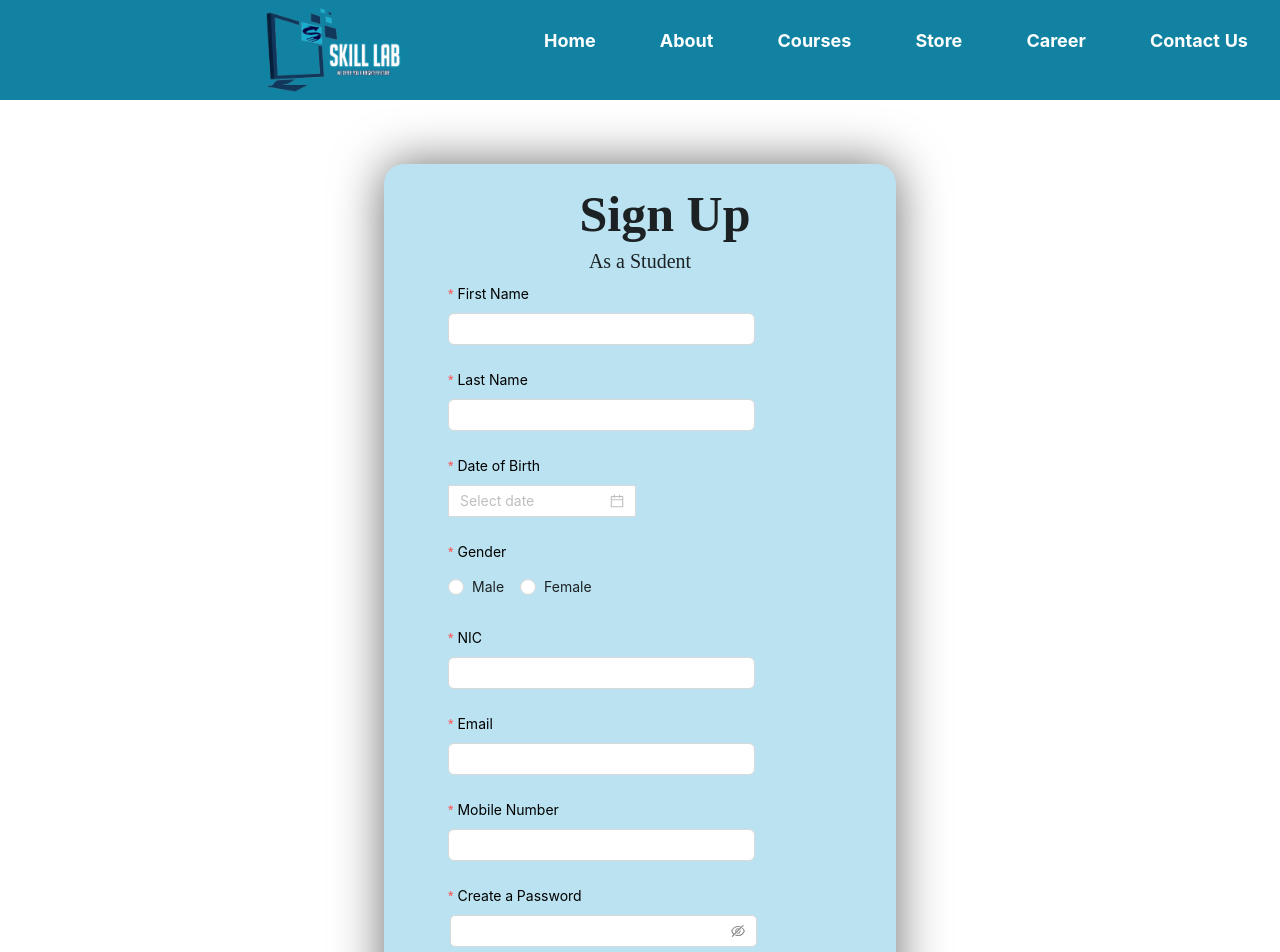
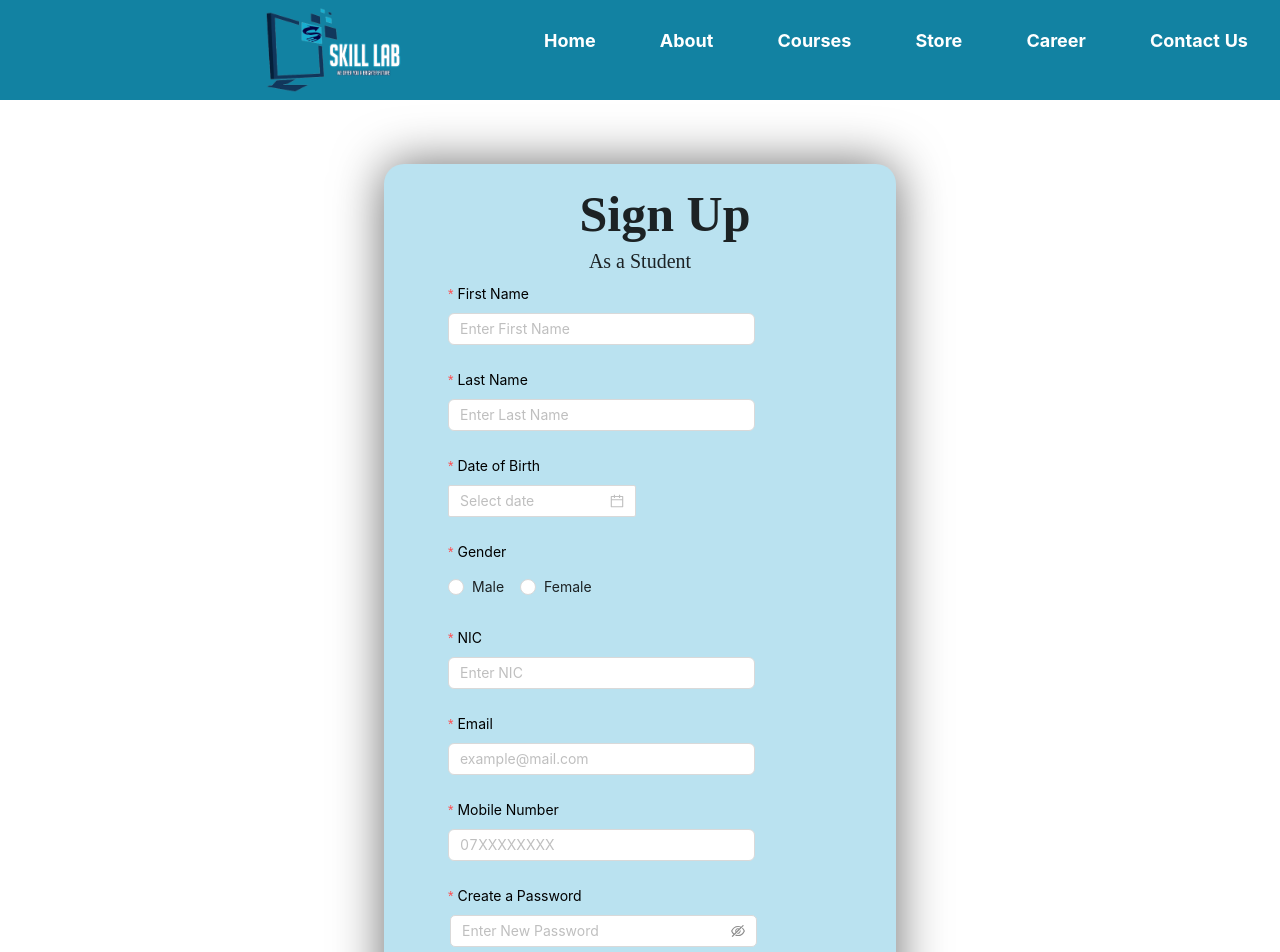
Before and after one commit to kelum99/Skill-Lab, a React (Create React App) app: page /signupstd in a window 1280 px wide. Shown: the top 952 px of the page. Built offline with nearby package versions, Linux system fonts and the light colour scheme.

Commit message:
authentication done new

```diff
--- a/src/pages/Authentication Management/LecManagement.js
+++ b/src/pages/Authentication Management/LecManagement.js
@@ -12,9 +12,6 @@ function LecManagement() {
   const [data, setData] = useState([]);
   const [loading, setLoading] = useState(true);
   const { request } = useRequest();
-
-
-
 
   function confirm(e) {
     console.log(e);
@@ -154,7 +151,7 @@ function LecManagement() {
       <br /><br /><h1 className="Heading1">Authentication Administrator</h1>
 
       <Link to="/authenticationreport">
-         <Button type="primary" className="btnReport" icon={<PrinterOutlined />}> Get Report </Button>
+        <Button type="primary" className="btnReport" icon={<PrinterOutlined />}> Get Report </Button>
       </Link>
 
       <Table columns={columns} dataSource={data} size="middle" pagination={false} className="tbl" />
--- a/src/pages/Authentication Management/SignupLec.js
+++ b/src/pages/Authentication Management/SignupLec.js
@@ -64,7 +64,7 @@ function SignupLec() {
                   required: true,
                 },
               ]}>
-              <Input />
+              <Input placeholder="Enter First Name " />
             </Form.Item>
 
             <Form.Item
@@ -75,7 +75,7 @@ function SignupLec() {
                   required: true,
                 },
               ]}>
-              <Input />
+              <Input placeholder="Enter Last Name " />
             </Form.Item>
 
             <Form.Item
@@ -114,7 +114,7 @@ function SignupLec() {
                   message: 'NIC is not valid',
                 }
               ]}>
-              <Input />
+              <Input placeholder="Enter NIC" />
             </Form.Item>
 
             <Form.Item
@@ -127,10 +127,10 @@ function SignupLec() {
                 },
                 {
                   required: true,
-                  message: 'Please input your E-mail!',
+
                 },
               ]}>
-              <Input />
+              <Input placeholder="example@mail.com"/>
             </Form.Item>
 
             <Form.Item
@@ -146,7 +146,7 @@ function SignupLec() {
                   message: 'Invalid phone number',
                 }
               ]} >
-              <Input />
+              <Input placeholder="07XXXXXXXX"/>
             </Form.Item>
 
             <Form.Item name={['inputpw']} label="Create a Password"
@@ -159,7 +159,7 @@ function SignupLec() {
                   message: 'Enter more than 5 characters',
                 }
               ]}>
-              <Input.Password />
+              <Input.Password placeholder="Enter New Password"/>
             </Form.Item>
 
             <Form.Item
@@ -184,7 +184,7 @@ function SignupLec() {
                 }),
               ]}
             >
-              <Input.Password />
+              <Input.Password placeholder="Confirm your Password"/>
             </Form.Item>
 
             <hr></hr>
--- a/src/pages/Authentication Management/SignupStd.js
+++ b/src/pages/Authentication Management/SignupStd.js
@@ -4,7 +4,6 @@ import './stylesSignup.css'
 import 'antd/dist/antd.css';
 import useRequest from "../../services/RequestContext";
 import moment from "moment";
-import { Link } from "react-router-dom";
 
 function SignupStd() {
 
@@ -61,9 +60,11 @@ function SignupStd() {
                 {
                   required: true,
                 },
+
               ]}
             >
-              <Input />
+              <Input placeholder="Enter First Name " />
+
             </Form.Item>
 
             <Form.Item
@@ -75,7 +76,7 @@ function SignupStd() {
                 },
               ]}
             >
-              <Input />
+              <Input placeholder="Enter Last Name " />
             </Form.Item>
 
             <Form.Item
@@ -115,7 +116,7 @@ function SignupStd() {
                 }
               ]}
             >
-              <Input />
+              <Input placeholder="Enter NIC" />
             </Form.Item>
 
             <Form.Item
@@ -129,11 +130,11 @@ function SignupStd() {
                 },
                 {
                   required: true,
-                  message: 'Please input your E-mail!',
+
                 },
               ]}
             >
-              <Input />
+              <Input placeholder="example@mail.com"/>
             </Form.Item>
 
             <Form.Item
@@ -150,7 +151,7 @@ function SignupStd() {
                 }
               ]}
             >
-              <Input />
+              <Input placeholder="07XXXXXXXX"/>
             </Form.Item>
 
             <Form.Item name={['inputpw']} label="Create a Password"
@@ -163,7 +164,7 @@ function SignupStd() {
                   message: 'Enter more than 5 characters',
                 }
               ]}>
-              <Input.Password />
+              <Input.Password placeholder="Enter New Password"/>
             </Form.Item>
 
             <Form.Item
@@ -186,7 +187,7 @@ function SignupStd() {
                 }),
               ]}
             >
-              <Input.Password />
+              <Input.Password placeholder="Confirm your Password"/>
             </Form.Item>
 
             <hr></hr>
@@ -195,7 +196,7 @@ function SignupStd() {
 
             <Form.Item wrapperCol={{ ...layout.wrapperCol, offset: 8 }}>
               {/* <Link to ="/home2" > */}
-              <Button type="primary" htmlType="submit">
+              <Button type="primary" htmlType="submit" onClick={"/home2"}>
                 Submit
               </Button>
               {/* </Link> */}
```
